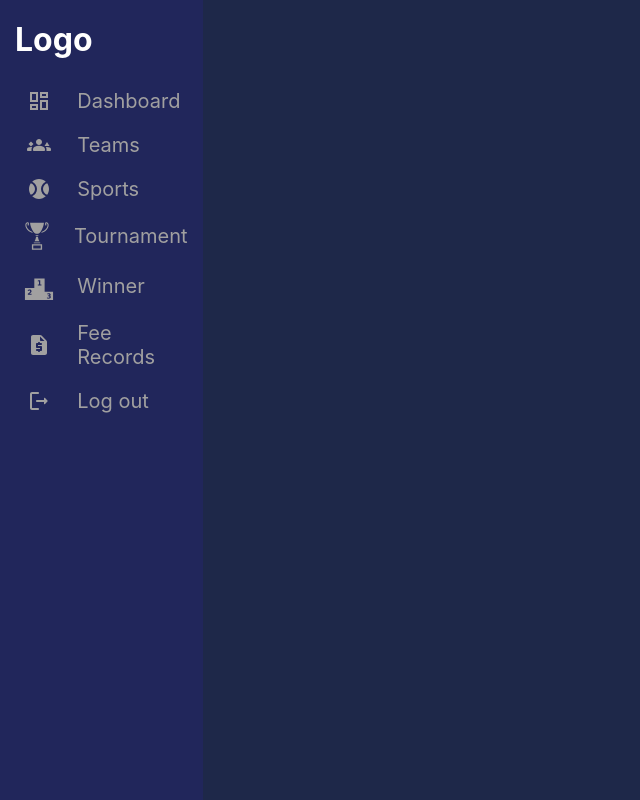
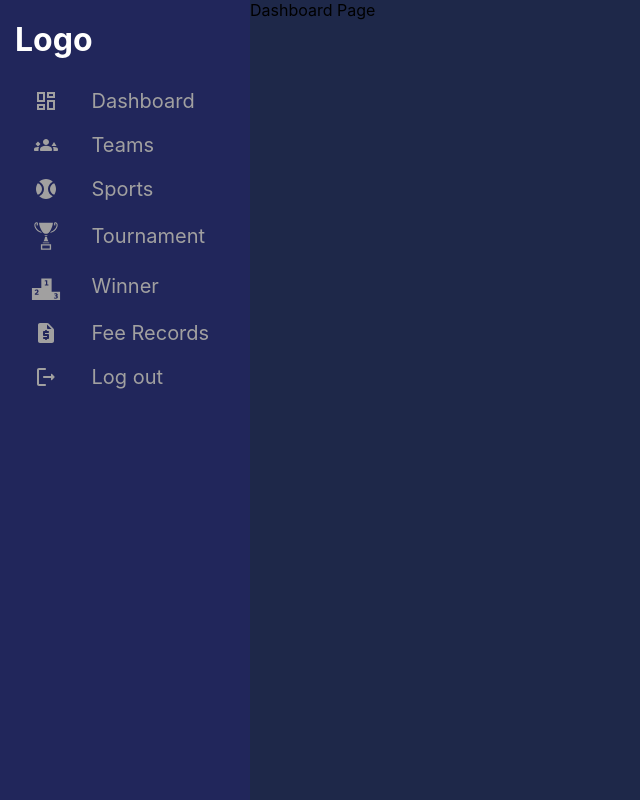
Before and after one commit to gcelt-techclub/Web-App, a React (Create React App) app: page /admin in a window 1280 px wide. Shown: the whole page, without its empty margins (0-640 px from the left). Built offline with nearby package versions, Linux system fonts and the light colour scheme.

Commit message:
Added the Conditional Routing: /admin

```diff
--- a/src/App.js
+++ b/src/App.js
@@ -1,28 +1,36 @@
-import React from 'react';
-import './App.css';
-import { BrowserRouter, Route, Routes } from 'react-router-dom';
-import Sidebar from './components/Sidebar';
-import Dashboard from './pages/Dashboard.jsx';
-import Teams from './pages/Teams.jsx';
-import Sports from './pages/Sports.jsx';
-import Tournament from './pages/Tournament.jsx';
-import Winners from './pages/Winners.jsx';
-import FeeRecords from './pages/FeeRecords.jsx';
+import React from "react";
+import "./App.css";
+import {
+  BrowserRouter,
+  Route,
+  Routes,
+} from "react-router-dom";
+import Sidebar from "./components/Sidebar";
+import Dashboard from "./pages/Dashboard.jsx";
+import Teams from "./pages/Teams.jsx";
+import Sports from "./pages/Sports.jsx";
+import Tournament from "./pages/Tournament.jsx";
+import Winners from "./pages/Winners.jsx";
+import FeeRecords from "./pages/FeeRecords.jsx";
 
 const App = () => {
   return (
     <BrowserRouter>
-      <Sidebar>
-        <Routes>
-          <Route path="/" element={<Dashboard />} />
-          <Route path="/dashboard" element={<Dashboard />} />
-          <Route path="/teams" element={<Teams />} />
-          <Route path="/sports" element={<Sports />} />
-          <Route path="/tournament" element={<Tournament />} />
-          <Route path="/winners" element={<Winners />} />
-          <Route path="/feeRecords" element={<FeeRecords />} />
-        </Routes>
-      </Sidebar>
+      <Routes>
+        <Route path="/admin" element={<Sidebar />}>
+          <Route index element={<Dashboard />} />
+          <Route path="dashboard" element={<Dashboard />} />
+          <Route path="teams" element={<Teams />} />
+          <Route path="sports" element={<Sports />} />
+          <Route path="tournament" element={<Tournament />} />
+          <Route path="winners" element={<Winners />} />
+          <Route path="feeRecords" element={<FeeRecords />} />
+        </Route>
+
+        <Route path="/user" element={<h1>User</h1> }>
+
+        </Route>
+      </Routes>
     </BrowserRouter>
   );
 };
--- a/src/components/Sidebar.css
+++ b/src/components/Sidebar.css
@@ -3,7 +3,6 @@
     width:100%;
     padding:10px;
 }
-
 .sidebar{
     background: #21265b;
     color: #fff;
--- a/src/components/Sidebar.jsx
+++ b/src/components/Sidebar.jsx
@@ -1,74 +1,83 @@
-import React, { useState } from 'react';
-import { NavLink } from 'react-router-dom';
+import React, { useState } from "react";
+import { NavLink, Outlet, useOutletContext } from "react-router-dom";
 import "./Sidebar.css";
 
 //import icons
-import DashboardOutlinedIcon from '@mui/icons-material/DashboardOutlined';
-import Groups3RoundedIcon from '@mui/icons-material/Groups3Rounded';
+import DashboardOutlinedIcon from "@mui/icons-material/DashboardOutlined";
+import Groups3RoundedIcon from "@mui/icons-material/Groups3Rounded";
 import { GiPodium } from "react-icons/gi";
 import { GiTrophyCup } from "react-icons/gi";
-import SportsBaseballIcon from '@mui/icons-material/SportsBaseball';
-import RequestQuoteRoundedIcon from '@mui/icons-material/RequestQuoteRounded';
-import LogoutRoundedIcon from '@mui/icons-material/LogoutRounded';
+import SportsBaseballIcon from "@mui/icons-material/SportsBaseball";
+import RequestQuoteRoundedIcon from "@mui/icons-material/RequestQuoteRounded";
+import LogoutRoundedIcon from "@mui/icons-material/LogoutRounded";
 
+const Sidebar = ({ children }) => {
+  const [isOpen, setIsOpen] = useState(false);
 
-
-const Sidebar = ({children}) => {
-    const[isOpen ,setIsOpen] = useState(false);
-    const menuItem=[
+  const menuItem = [
     {
-            title:"Dashboard",
-            icon: <DashboardOutlinedIcon/>,
-            link: "/"
+      title: "Dashboard",
+      icon: <DashboardOutlinedIcon />,
+      link: "/",
     },
     {
-            title:"Teams",
-            icon: <Groups3RoundedIcon/>,
-            link: "/teams"
+      title: "Teams",
+      icon: <Groups3RoundedIcon />,
+      link: "/teams",
     },
     {
-            title:"Sports",
-            icon: <SportsBaseballIcon/>,
-            link: "/sports"
+      title: "Sports",
+      icon: <SportsBaseballIcon />,
+      link: "/sports",
     },
     {
-            title:"Tournament",
-            icon: <GiTrophyCup/>,
-            link: "/tournament"
+      title: "Tournament",
+      icon: <GiTrophyCup />,
+      link: "/tournament",
     },
     {
-            title:"Winner",
-            icon: <GiPodium/>,
-            link: "/winners"
+      title: "Winner",
+      icon: <GiPodium />,
+      link: "/winners",
     },
     {
-            title:"Fee Records",
-            icon: <RequestQuoteRoundedIcon/>,
-            link: "/feeRecords"
+      title: "Fee Records",
+      icon: <RequestQuoteRoundedIcon />,
+      link: "/feeRecords",
     },
     {
-            title:"Log out",
-            icon: <LogoutRoundedIcon/>,
-            link: "/dashboard"
+      title: "Log out",
+      icon: <LogoutRoundedIcon />,
+      link: "/dashboard",
     },
-    ]
+  ];
+
   return (
+    <>
       <div className="container">
         <div className="sidebar">
           <div className="top_section">
             <h1 className="logo">Logo</h1>
           </div>
-               {
-                   menuItem.map((item, index)=>(
-                       <NavLink to={item.link} key={index} className="link" activeclassName="active">
-                           <div id="icon" >{item.icon}</div>
-                           <div id="title" >{item.title}</div>
+          {menuItem.map((item, index) => (
+            <NavLink
+              to={`/admin${item.link}`}
+              key={index}
+              className="link"
+              activeclassname="active"
+            >
+              <div id="icon">{item.icon}</div>
+              <div id="title">{item.title}</div>
             </NavLink>
-                   ))
-               }
+          ))}
         </div>
-           <main>{children}</main>
+
+        {/* Rendered thru children props(First Version) */}
+        {/* <main>{children}</main> */}
+
+        <Outlet />
       </div>
+    </>
   );
 };
 
```
Lines whose indentation alone changed are shown as unchanged.
